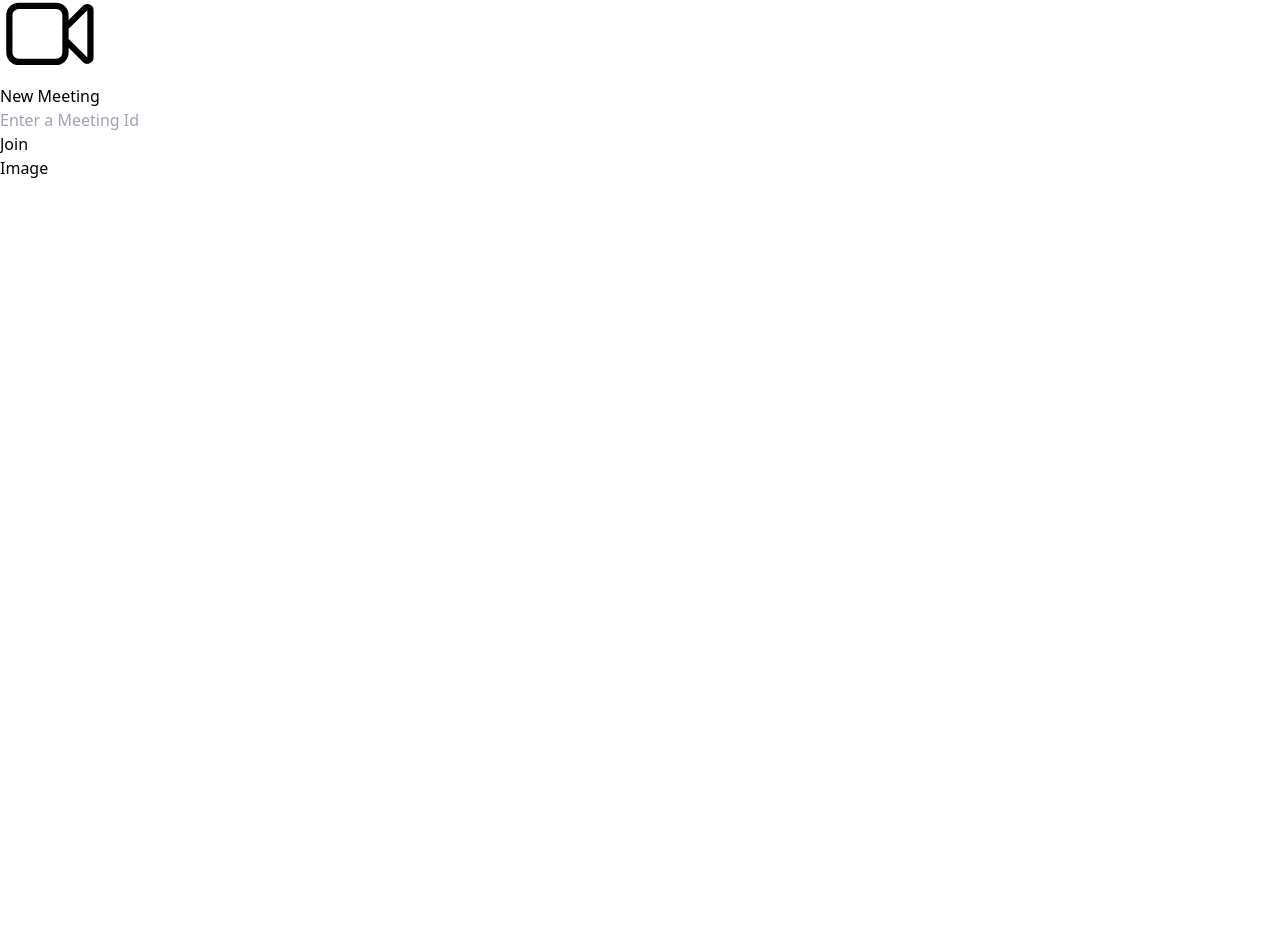
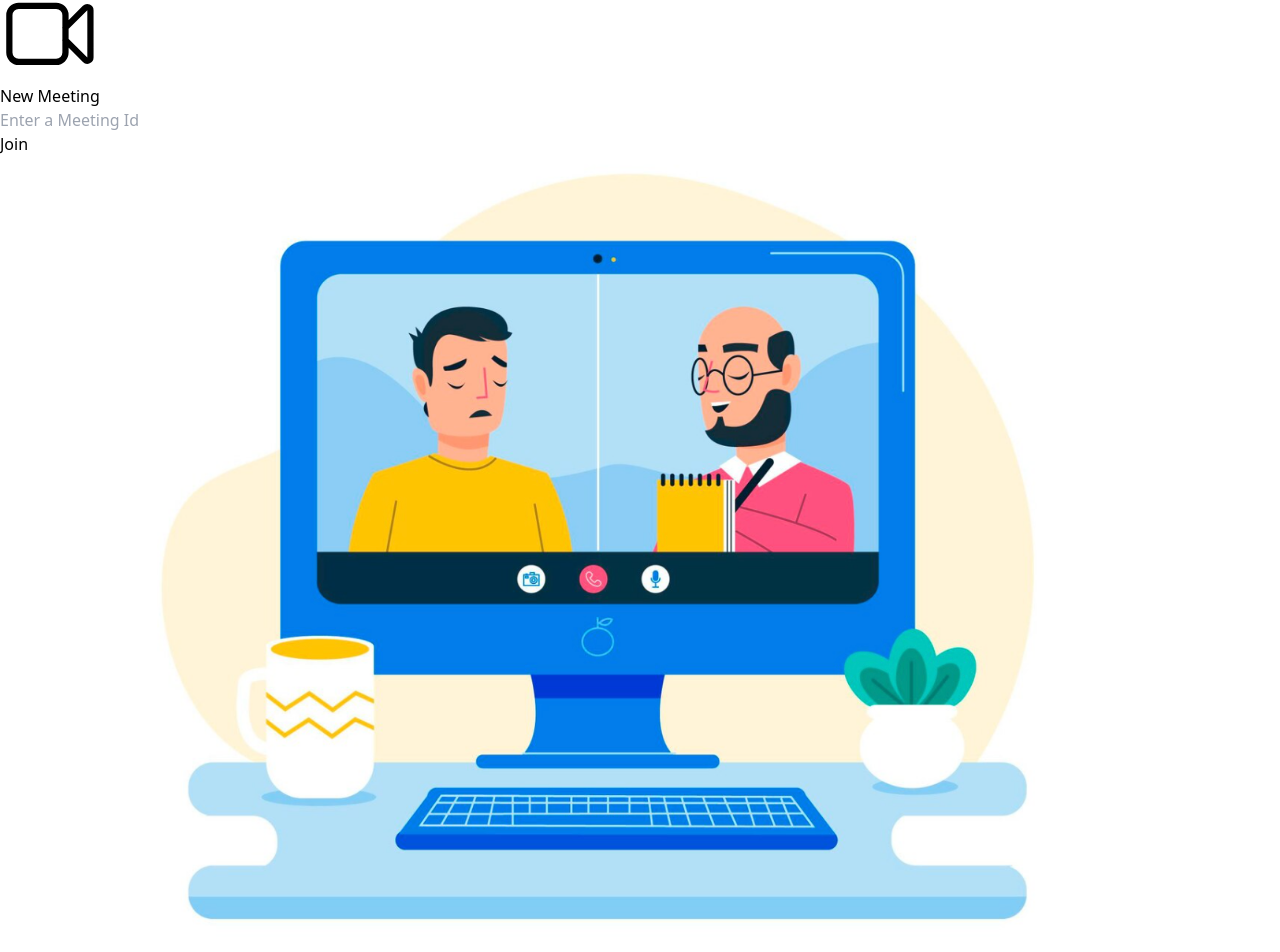
Before and after one commit to SathvikKandadi/ConnectNow, a React (Vite) app in the folder frontend/: page / in a window 1280 px wide. Shown: the part 1440-2392 px from the top of the page. Before the commit the page ends 1620 px from the top, so only its background shows below. Built offline with nearby package versions, Linux system fonts and the light colour scheme.

Commit message:
Added final UI changes to Landing page

```diff
--- a/frontend/src/Components/Header.tsx
+++ b/frontend/src/Components/Header.tsx
@@ -52,7 +52,7 @@ export default function Header() {
         <div className="flex justify-between m-2">
             <div className="flex flex-row">
                 <div className="m-2">
-                    <svg xmlns="http://www.w3.org/2000/svg" fill="none" viewBox="0 0 24 24" strokeWidth="1.5" stroke="currentColor" className="w-10 h-10">
+                    <svg xmlns="http://www.w3.org/2000/svg" fill="none" viewBox="0 0 24 24" strokeWidth="1.5" stroke="currentColor" className="w-10 h-10 text-blue-500">
                     <path strokeLinecap="round" strokeLinejoin="round" d="m15.75 10.5 4.72-4.72a.75.75 0 0 1 1.28.53v11.38a.75.75 0 0 1-1.28.53l-4.72-4.72M4.5 18.75h9a2.25 2.25 0 0 0 2.25-2.25v-9a2.25 2.25 0 0 0-2.25-2.25h-9A2.25 2.25 0 0 0 2.25 7.5v9a2.25 2.25 0 0 0 2.25 2.25Z" />
                     </svg>
                 </div>
--- a/frontend/src/Components/Landing.tsx
+++ b/frontend/src/Components/Landing.tsx
@@ -3,6 +3,7 @@ import Header from "./Header";
 import Options from "./Options";
 import VideoIcon from "./VideoIcon";
 import { useNavigate } from "react-router-dom";
+import homepageImage from "../assets/homepage.png";
 
 export default function Landing() {
 
@@ -39,7 +40,7 @@ export default function Landing() {
   }
 
   return (
-    <div className="border-2 border-black fixed top-0 right-0 bottom-0 left-0">
+    <div className=" fixed top-0 right-0 bottom-0 left-0">
       <Header></Header>
       <div className="grid grid-cols-10">
         <div className="col-span-5 mx-12">
@@ -61,8 +62,8 @@ export default function Landing() {
           </div>
 
         </div>
-        <div className="col-span-5">
-          Image
+        <div className="col-span-5 ml-4 mr-8 mt-10  pt-16">
+          <img src={homepageImage} alt="Homepage" className=""></img>
         </div>
       </div>
     </div>
```
Also changed, not shown: frontend/src/assets/homepage.png (added).
